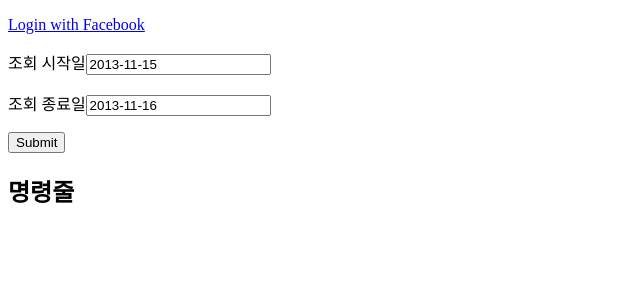
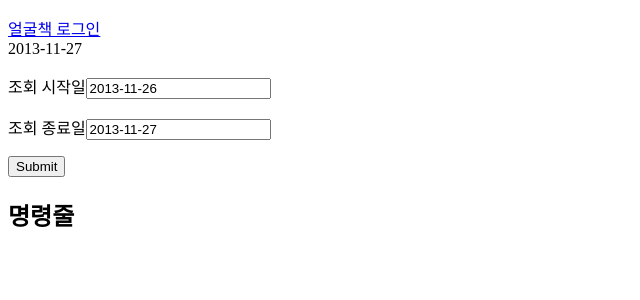
Before and after one commit to happydeveloper/FBcommandLine, a PHP site: page /ot_stream.php in a window 1280 px wide. Shown: the part 136-436 px from the top of the page, without its empty margins (0-640 px from the left). Run offline with PHP 8.4, Linux system fonts and the light colour scheme.

Commit message:
클래스방식으로 변경 하루단위로 가져오도록 수정 - 테스트 용도

```diff
--- a/ot_stream.php
+++ b/ot_stream.php
@@ -79,16 +79,24 @@ if($ot_stream->user) {
 }
 ?>
 
-    <?php if ($ot_stream->user) : //$this->user): 사용자 객체가 있는지 여부 체크 ?>
-      <a href="<?php echo 'common/logout.php'; ?>">Logout</a>
+    <?php if ($ot_stream->user) : // 사용자 객체가 있는지 여부 체크 ?>
+      <a href="<?php echo 'common/logout.php'; ?>">얼굴북 나가기</a>
     <?php else: ?>
       <div>
-        <a href="<?php echo $ot_stream->facebook->getLoginUrl(); ?>">Login with Facebook</a>
+        <a href="<?php echo $ot_stream->facebook->getLoginUrl(); ?>">얼굴책 로그인</a>
       </div>
     <?php endif ?>
 <form action="ot_stream.php" method="POST">
-	<p><label>조회 시작일</label><input type="text" name="start" value="2013-11-15"/></p>
-        <p><label>조회 종료일</label><input type="text" name="end"   value="2013-11-16"/></p>
+<?php
+//날짜 셋팅
+$today = date('Y-m-d');
+$date = new DateTime($today);
+$date->add(new DateInterval('P1D'));
+echo $date->format('Y-m-d') . "\n";
+
+?>
+	<p><label>조회 시작일</label><input type="text" name="start" value="<?php echo date('Y-m-d') ?>" /></p>
+        <p><label>조회 종료일</label><input type="text" name="end"   value="<?php echo $date->format('Y-m-d') ?>"/></p>
 
         <input type="submit" />
 </form>
```
